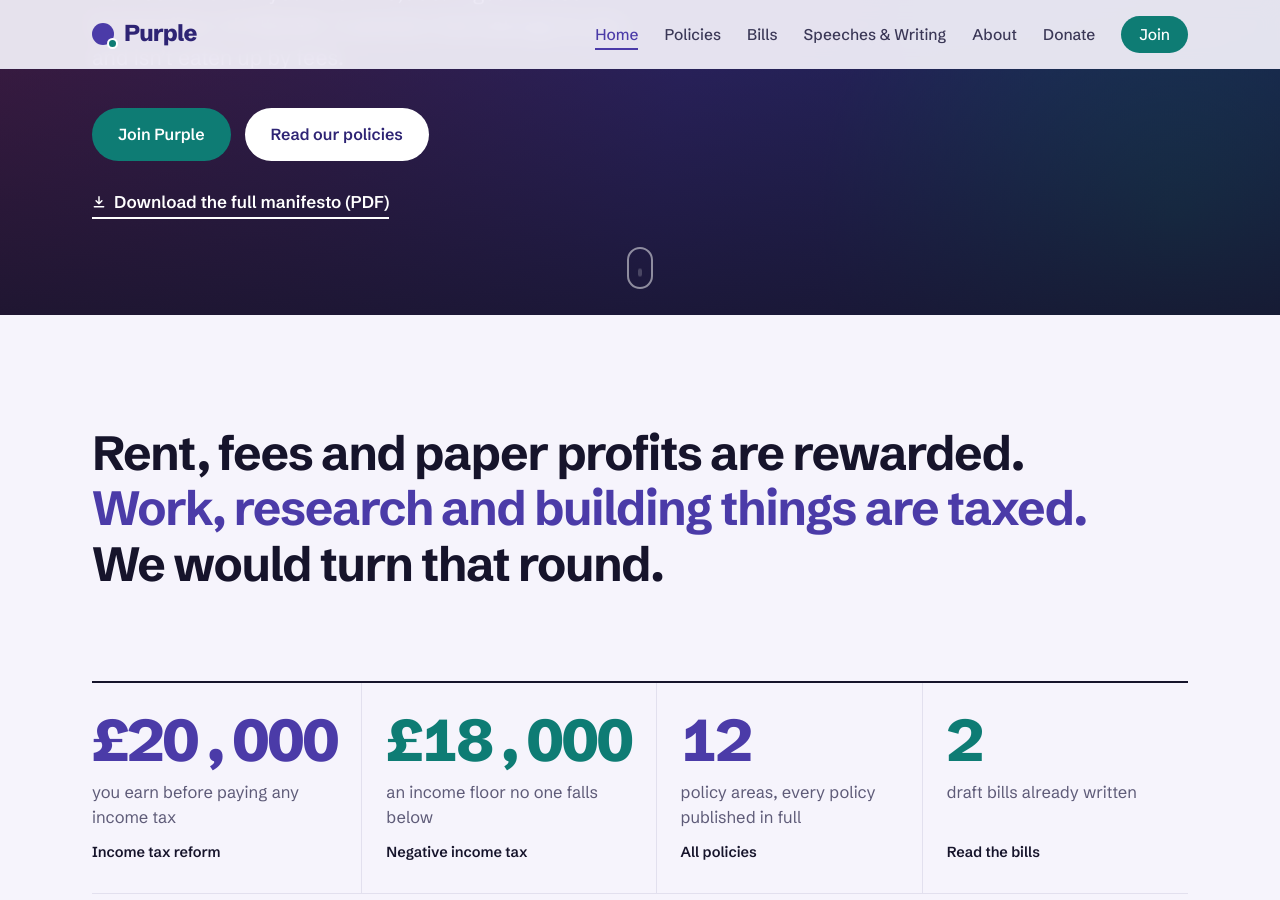
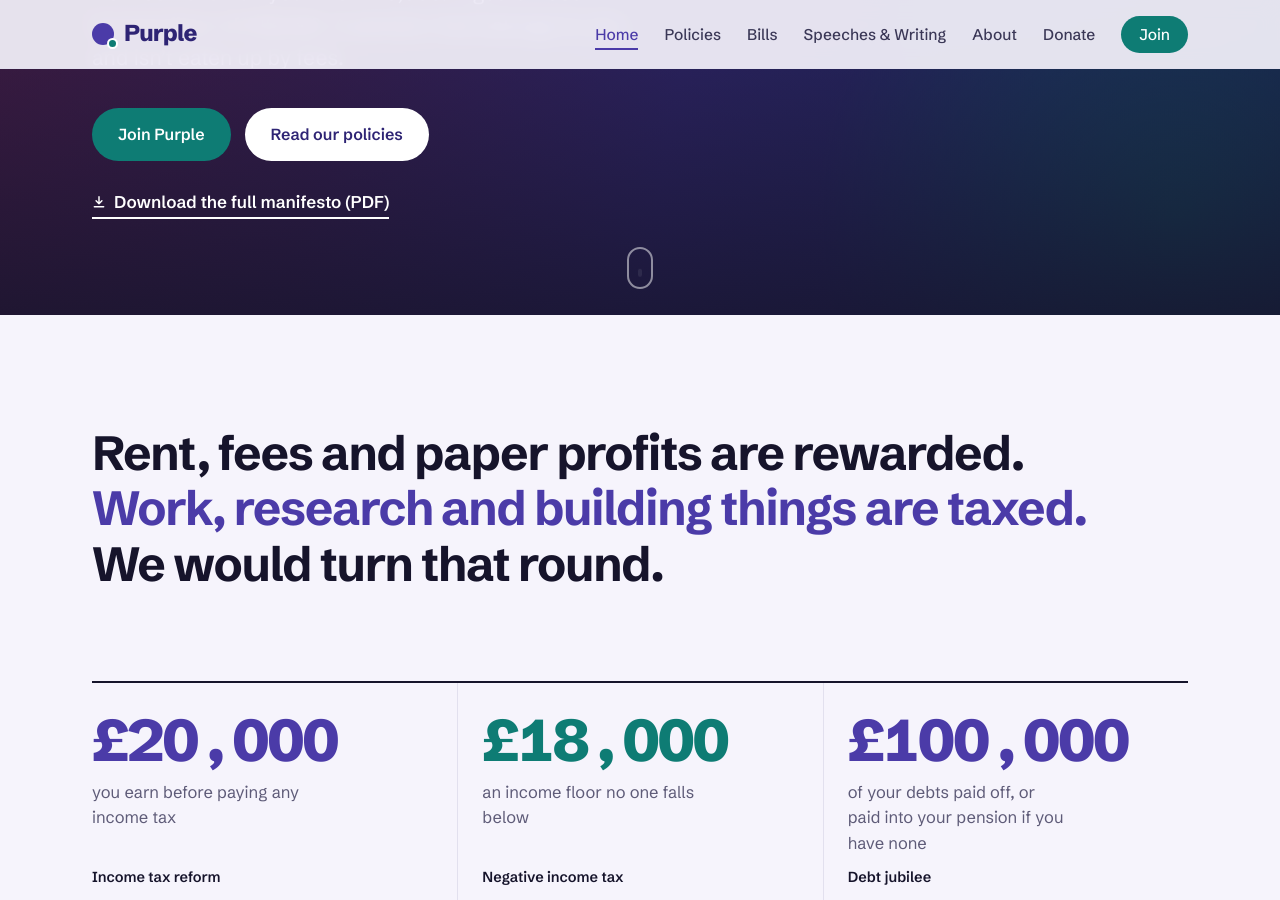
Before and after one commit to Purple-Party-uk/purple, a Jekyll site: the page built from index.html, in a window 1280 px wide and 900 px high, scrolled down 519 px. Built offline with Jekyll 4.4.1, drawn with Linux system fonts in a browser that asks for light colours; some of the changed text lies outside the part shown.

Commit message:
Add debt jubilee and corporation tax tiles to the home page numbers
Grid moves from four columns to three so the six tiles sit in two rows.

Co-Authored-By: Claude Opus 5.5 <noreply@anthropic.com>
Claude-Session: https://claude.ai/code/session_01SsB3tQ9hDLbPmaLjke2Ahq

```diff
--- a/assets/css/style.css
+++ b/assets/css/style.css
@@ -389,9 +389,10 @@ body.dark-top main{margin-top:-68px;}
 .statement span{color:var(--violet);}
 
 .numbers{padding:0 0 40px;}
-.num-grid{display:grid;grid-template-columns:repeat(4,1fr);border-top:2px solid var(--ink);}
+.num-grid{display:grid;grid-template-columns:repeat(3,1fr);border-top:2px solid var(--ink);}
 .num{display:flex;flex-direction:column;gap:10px;padding:28px 24px 30px 0;text-decoration:none;color:var(--ink);border-bottom:1px solid var(--line);}
 .num + .num{padding-left:24px;border-left:1px solid var(--line);}
+.num:nth-child(3n+1){padding-left:0;border-left:0;}
 .num .big{font-size:clamp(40px,4.6vw,64px);font-weight:800;letter-spacing:-0.04em;line-height:1;color:var(--violet);font-variant-numeric:tabular-nums;}
 .num:nth-child(even) .big{color:var(--teal);}
 .num .what{font-size:16.5px;color:var(--muted);max-width:220px;}
@@ -470,7 +471,7 @@ body.dark-top main{margin-top:-68px;}
   background:linear-gradient(to top,rgba(22,20,43,.85) 0%,rgba(22,20,43,.2) 55%,rgba(22,20,43,.35) 100%);}
 .page-head::after,.page-head.theme::after{top:0!important;left:0!important;right:0!important;bottom:0!important;width:auto!important;height:auto!important;border-radius:0!important;}
 
-@media (max-width:900px){.num-grid{grid-template-columns:1fr 1fr;}.num:nth-child(3){padding-left:0;border-left:0;}.involve-grid{grid-template-columns:1fr;}}
+@media (max-width:900px){.num-grid{grid-template-columns:1fr 1fr;}.num:nth-child(3n+1){padding-left:24px;border-left:1px solid var(--line);}.num:nth-child(2n+1){padding-left:0;border-left:0;}.involve-grid{grid-template-columns:1fr;}}
 @media (max-width:560px){.hero2-inner{padding-top:120px;padding-bottom:84px;}.hero-media-label{top:80px;right:16px;}.statement{padding:72px 0 56px;}}
 
 @media (max-width:900px){.tiers,.helpways{grid-template-columns:1fr;}}
--- a/index.html
+++ b/index.html
@@ -23,10 +23,14 @@ title: Purple
 
 {% assign tax = site.policies | where: "key", "income-tax" | first %}
 {% assign nit = site.policies | where: "key", "nit" | first %}
+{% assign jubilee = site.policies | where: "key", "debt-jubilee" | first %}
 <section class="numbers"><div class="wrap">
   <div class="num-grid">
     <a class="num reveal" href="{{ tax.url | relative_url }}"><span class="big">£20,000</span><span class="what">you earn before paying any income tax</span><span class="more">Income tax reform</span></a>
     <a class="num reveal" href="{{ nit.url | relative_url }}"><span class="big">£18,000</span><span class="what">an income floor no one falls below</span><span class="more">Negative income tax</span></a>
+    <a class="num reveal" href="{{ jubilee.url | relative_url }}"><span class="big">£100,000</span><span class="what">of your debts paid off, or paid into your pension if you have none</span><span class="more">Debt jubilee</span></a>
+    {% comment %} Point this tile at the corporation tax policy once its page exists. {% endcomment %}
+    <a class="num reveal" href="{{ '/policies/' | relative_url }}"><span class="big">£1 million</span><span class="what">turnover a business can make before paying any corporation tax</span><span class="more">Corporation tax</span></a>
     <a class="num reveal" href="{{ '/policies/' | relative_url }}"><span class="big">{{ site.themes.size }}</span><span class="what">policy areas, every policy published in full</span><span class="more">All policies</span></a>
     <a class="num reveal" href="{{ '/bills/' | relative_url }}"><span class="big">{{ site.bills.size }}</span><span class="what">draft bills already written</span><span class="more">Read the bills</span></a>
   </div>
```
